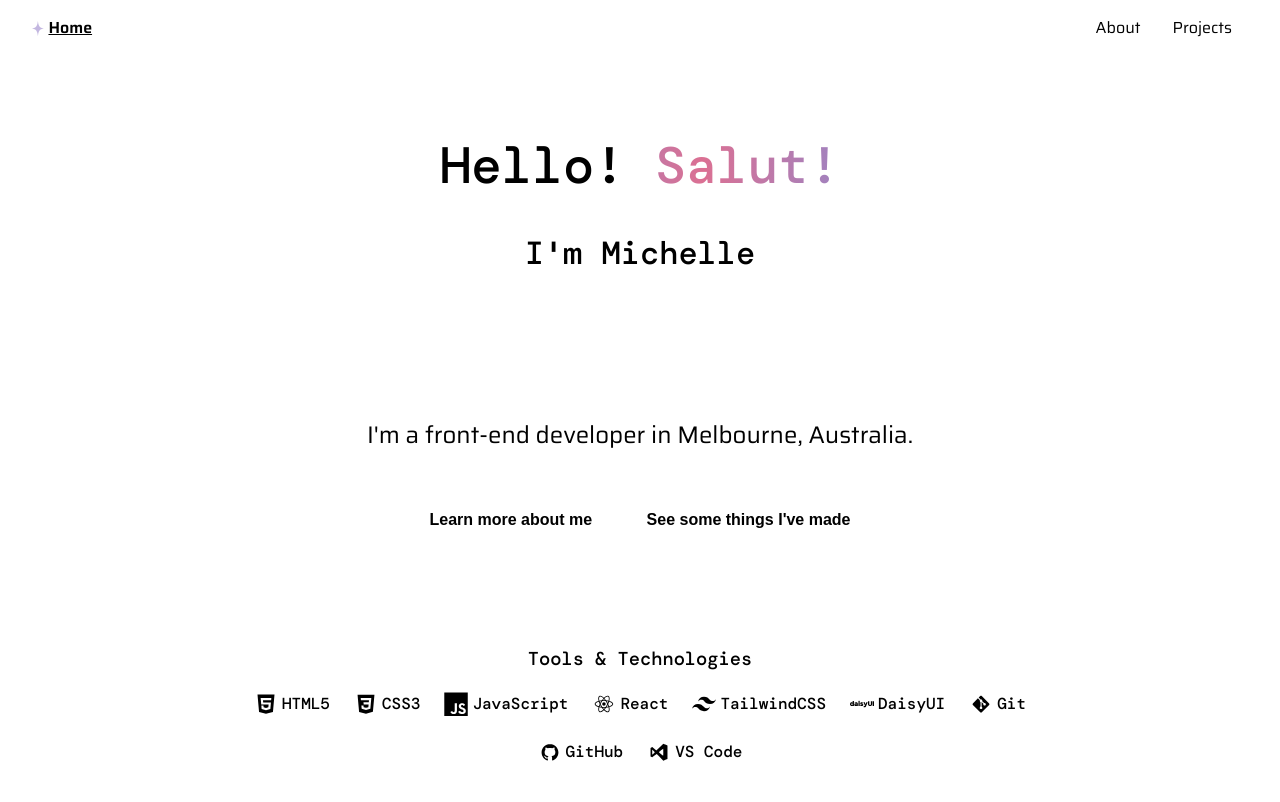
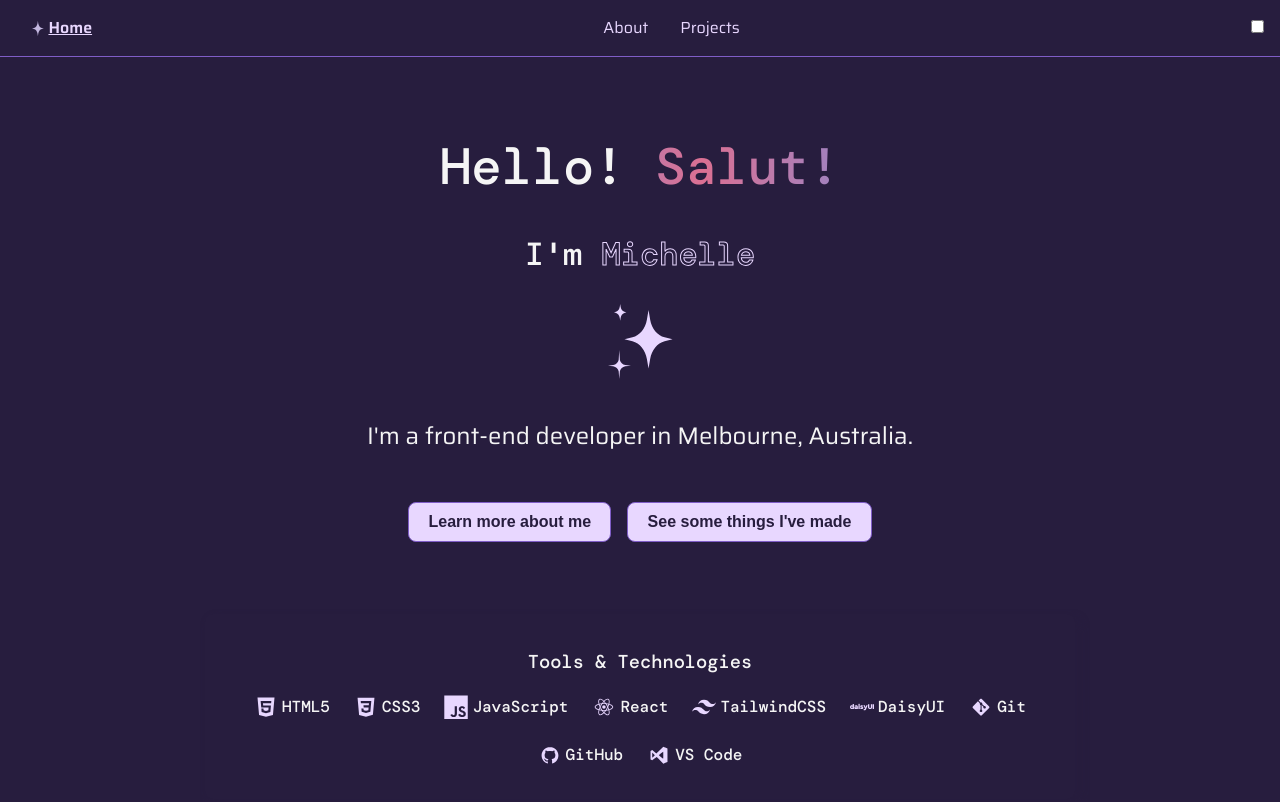
Before and after one commit to mchlol/portfolio-23, a React (Vite) app: page / in a window 1280 px wide. Shown: the top 802 px of the page. Built offline with nearby package versions, Linux system fonts and the light colour scheme.

Commit message:
import toggle

```diff
--- a/src/components/Nav.jsx
+++ b/src/components/Nav.jsx
@@ -1,5 +1,6 @@
 import { NavLink } from "react-router-dom";
 import SparkGrey from "../assets/spark.svg"
+import Toggle from "./Toggle"
 
 export default function Nav() {
 
@@ -30,6 +31,9 @@ export default function Nav() {
                     Projects
                 </NavLink>
             </ul>
+            <div>
+                <Toggle />
+            </div>
         </nav>
     )
 }
```
